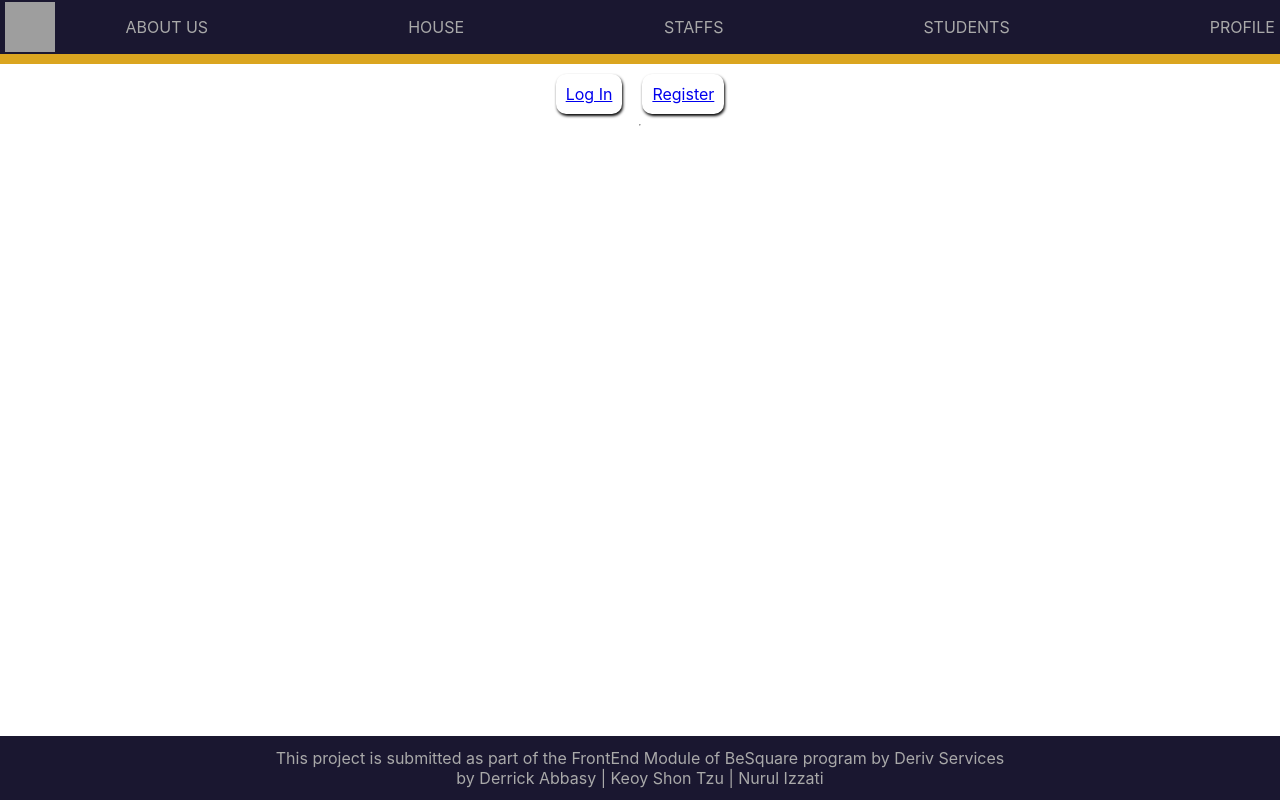
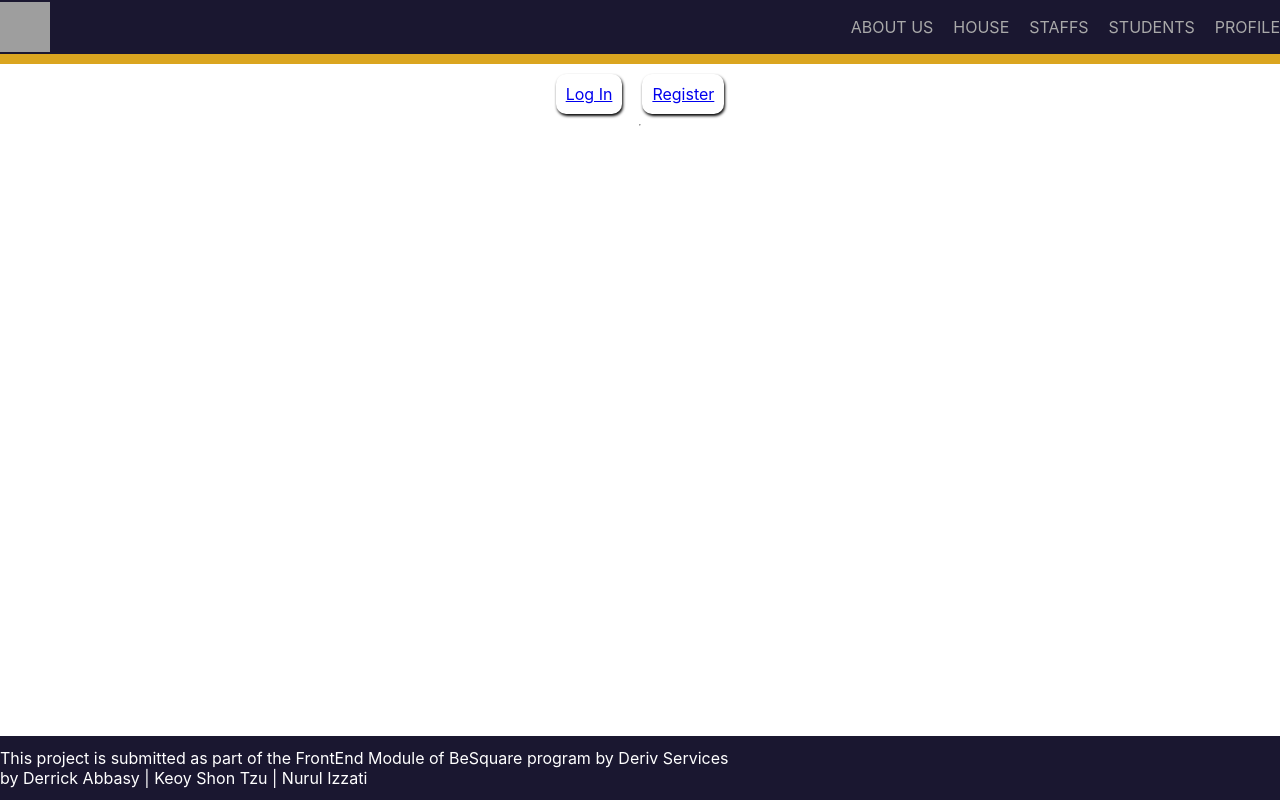
Before and after one commit to shontzu-deriv/fe-hackathon, a React (Create React App) app: page /profile in a window 1280 px wide. Built offline with nearby package versions, Linux system fonts and the light colour scheme; no server answers; grey boxes are pictures that could not be loaded.

Commit message:
fix nav styling

```diff
--- a/src/Components/index.css
+++ b/src/Components/index.css
@@ -25,7 +25,7 @@
 footer {
   display: flex;
   align-items: center;
-  justify-content: space-around;
+  justify-content: space-between;
   height: 8vh;
   background: #1a1730;
 }
@@ -39,19 +39,19 @@
   font-weight: bold;
 }
 
-.nav___item,
-footer {
+.nav___item {
   color: darkgray;
   text-align: center;
   text-decoration: none;
   list-style: none;
+  margin-left: 2rem;
 }
 
 .nav___menu {
   display: flex;
   align-items: center;
-  justify-content: space-around;
-  gap: 20rem;
+  justify-content: flex-end;
+  /* gap: 20rem; */
 }
 
 .nav___toggler div {
@@ -71,6 +71,7 @@
   position: fixed;
   bottom: 0;
   width: 100%;
+  color:white;
 }
 
 /* //TODO: add breakpoints for tablet mode */
```
